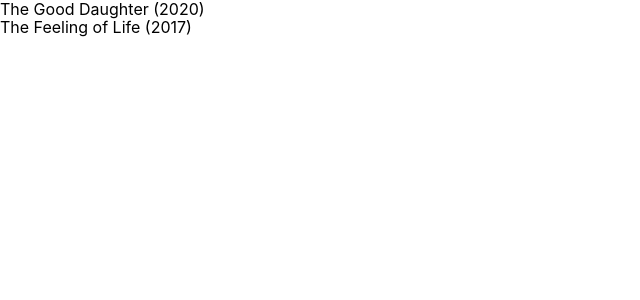
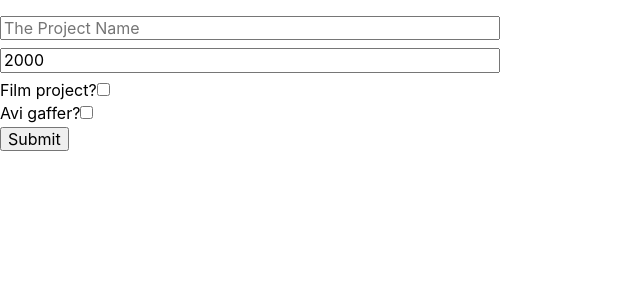
Before and after one commit to above-the-line/PRPsiteFrontEnd, a React (Create React App) app: page / in a window 1280 px wide. Shown: the top 300 px of the page, without its empty margins (0-640 px from the left). Built offline with nearby package versions, Linux system fonts and the light colour scheme.

Commit message:
Working GQL Mutation - likely a bug modifying avi_cinematographer parameter as well as avi_gaffer parameter for some reason

```diff
--- a/src/components/App.js
+++ b/src/components/App.js
@@ -1,9 +1,11 @@
 import React, { Component } from 'react'
-import ProjectList from './ProjectList';
+// import ProjectList from './ProjectList';
+import CreateProject from './CreateProject'
 
 class App extends Component {
   render() {
-    return < ProjectList />
+    return < CreateProject />
+
   }
 }
 
--- /dev/null
+++ b/src/components/CreateProject.js
@@ -0,0 +1,248 @@
+import React, { Component } from 'react'
+import { Mutation } from 'react-apollo'
+import gql from 'graphql-tag'
+
+
+// Apollo handles sending mutation to server
+// define the mutation and wrap your component
+// with the graphql container
+// (tagged template literal - a function that is passed as a parsed string)
+//
+// createProject is the actual mutation name
+// as defined in the schema.graphql file in the backend
+// in which I have defined the queries and mutations
+// that return custom types that cannot be autogenerated
+// by Prisma. And, in which, GraphQL Yoga injects as "type-def" variable
+// when it's GQL server is instatiated in the index.js file run by node
+const CREATE_PROJECT_MUTATION = gql`
+  mutation ArbitraryNameForMutationThatCreatesAProject(
+    $project_name: String!,
+    $project_year: Int!,
+    $film_project: Boolean,
+    $avi_roles_on_project: Avi_RolesCreateInput!,
+    $project_media: Media_ItemCreateInput,
+    $project_category: Project_CategoryCreateInput
+){ createProject (
+  	project_name: $project_name,
+    project_year: $project_year,
+    film_project: $film_project,
+    avi_roles_on_project: $avi_roles_on_project,
+    project_media: $project_media,
+    project_category: $project_category
+)
+ {
+    id
+    project_name
+    project_year
+    film_project
+    avi_roles_on_project{
+      avi_director
+      avi_gaffer
+      avi_cinematographer
+      avi_writer
+      avi_camera_operator
+      avi_lighting_technician
+      avi_front_end_dev
+      avi_back_end_dev
+      avi_full_stack_dev
+    }
+    project_media{
+      banner_image_url
+      video_url
+    }
+    project_category{
+      short_film
+      feature_film
+    }
+  }
+}
+`
+
+
+class CreateProject extends Component {
+// Set initial component state
+// default values that will be sent
+// by Apollo with the gql query, unless overridden below
+  state = {
+    project_name: '',
+    project_year: 2000,
+    film_project: false,
+    avi_roles_on_project:
+     {
+        avi_director: false,
+        avi_gaffer: false,
+        avi_cinematographer: false,
+        avi_writer: false,
+        avi_camera_operator: false,
+        avi_lighting_technician: false,
+        avi_front_end_dev: false,
+        avi_back_end_dev: false,
+        avi_full_stack_dev: false
+    },
+    project_category: {
+        short_film: false,
+        feature_film: false
+    },
+    project_media: {
+        banner_image_url: '',
+        video_url: ''
+    }
+  };
+
+
+  // If I defined handleInputChange as a regular function
+  // I would need to bind its state to props with a constructor
+  // however, if I use an arrow function, the anonymous function will
+  // bind its context to the caller's originating context automatically
+  avi_roles_handler = event => {
+    const target = event.target;
+    // boolean value assigned using conditional operator
+    // if event is emitted from a checkbox then
+    // make the checkbox true, if not, make it false
+    // without this it would be string values "true"/"flase"
+    const value = target.type === 'checkbox' ? target.checked : target.value;
+    const name = target.name;
+
+    // take previous state and overwrite the needed property
+    // EARLY TESTS SHOWED THAT FOR SOME REASON
+    // avi_cinematographer parameter also overwritten
+    // not sure why
+    this.setState( (state) => {
+      let updatedState = {
+          ...state.avi_roles_on_project,
+          [name]: value
+        }
+      let payload = {avi_roles_on_project: updatedState}
+      return payload;
+    });
+  };
+
+  film_project_handler = event => {
+    const target = event.target;
+    const value = target.type === 'checkbox' ? target.checked : target.value;
+    const name = target.name;
+
+    this.setState( state => {
+      let updatedState = {
+      ...state,
+      [name]: value
+      }
+      return updatedState;
+    });
+  }
+
+
+
+  render() {
+    // The parameters of the mutation that will be changed
+    // Destructuring the state object declared above
+    const { project_name,
+            project_year,
+            film_project,
+            avi_roles_on_project: {
+              avi_director,
+              avi_gaffer,
+              avi_cinematographer,
+              avi_writer,
+              avi_camera_operator,
+              avi_lighting_technician,
+              avi_front_end_dev,
+              avi_back_end_dev,
+              avi_full_stack_dev
+            },
+            project_category: {
+              short_film,
+              feature_film
+            },
+            project_media: {
+              banner_image_url,
+              video_url
+            }
+          } = this.state;
+    return (
+      <div>
+        <div className="flex flex-column mt3">
+          <input
+            className="mb2"
+            value={project_name}
+            onChange={e => this.setState({ project_name: e.target.value })}
+            type="text"
+            placeholder="The Project Name"
+          />
+          <input
+            className="mb2"
+            value={project_year}
+            onChange={e => this.setState({ project_year: e.target.value })}
+            type="text"
+            placeholder="The Year of the Project"
+          />
+          <label>
+            Film project?
+            <input
+              className="mb2"
+              value={film_project}
+              name="film_project"
+              onChange={this.film_project_handler}
+              type="checkbox"
+            />
+          </label>
+          <label>
+            Avi gaffer?
+            <input
+              className="mb2"
+              value={avi_gaffer}
+              name="avi_gaffer"
+              onChange={this.avi_roles_handler}
+              type="checkbox"
+            />
+          </label>
+        </div>
+
+        {/* wrap the button element with an Apollo <Mutation /> component
+          the button is presented as a "render prop function" result
+          and the gql query defined above CREATE_PROJECT_MUTATION is
+          passed as a prop */}
+        <Mutation mutation={CREATE_PROJECT_MUTATION}
+                  variables={
+                    { project_name,
+                      project_year,
+                      film_project,
+                      avi_roles_on_project: {
+                        avi_director,
+                        avi_gaffer,
+                        avi_cinematographer,
+                        avi_writer,
+                        avi_camera_operator,
+                        avi_lighting_technician,
+                        avi_front_end_dev,
+                        avi_back_end_dev,
+                        avi_full_stack_dev
+                      },
+                      project_category: {
+                        short_film,
+                        feature_film
+                      },
+                      project_media: {
+                        banner_image_url,
+                        video_url
+                      }
+                    }
+                  }
+        >
+          {/* To make the button execute the mutation, we
+          call the function that Apollo injects into the <Mutation />
+          component’s render prop function
+          inside the button's onClick event. */}
+          { postMutation => (
+            <button onClick={postMutation}>
+              Submit
+            </button>
+          )
+          }
+        </Mutation>
+      </div>
+    )
+  }
+}
+
+export default CreateProject
--- a/src/components/Project.js
+++ b/src/components/Project.js
@@ -1,11 +1,14 @@
 import React, { Component } from 'react'
 
+// The object properties are stated in the gql schema,
+// project_name is what is returned by the gql query
+// declared in ProjectList
 class Project extends Component {
   render() {
     return (
       <div>
         <div>
-          {this.props.project.name} ({this.props.project.year})
+          {this.props.project.project_name} ({this.props.project.project_year})
         </div>
       </div>
     )
--- a/src/components/ProjectList.js
+++ b/src/components/ProjectList.js
@@ -1,33 +1,56 @@
 import React, { Component } from 'react'
 import Project from './Project'
+import { Query } from 'react-apollo'
+import gql from 'graphql-tag'
+
+
+// This tagged template literal
+// is passing the string wrapped in backticks
+// to a gql function (which is defined
+// in graphql-tag module / dependency )
+// The returned string query is passed to
+// Apollo <Query /> component below as a prop
+const PROJECTS_QUERY = gql`
+    {
+      projects{
+        id
+        project_name
+        project_year
+        project_category{
+          short_film
+        }
+      }
+    }
+`
+
 
 
 
 class ProjectList extends Component {
   render() {
-    const ProjectsToRender = [
-        // Mock data, each entry must have an id field
-      {
-        id: '1',
-        name: 'The Good Daughter',
-        year: '2020',
-        url: 'https://www.prismagraphql.com',
-      },
-      {
-        id: '2',
-        name: 'The Feeling of Life',
-        year: '2017',
-        url: 'https://www.apollographql.com/docs/react/',
-      },
-    ]
+    // Query component provides us with
+    // "render prop function"
+    // which is why ProjectsToRender is
+    // returned as a function result
+    // it is returned from server call
+    return (
+      <Query query = {PROJECTS_QUERY}>
+          { ({ loading, error, data }) => {
+            if (loading) return <div>Fetching</div>
+            if (error) return <div>Error</div>
 
-    return (
-      <div>{ProjectsToRender.map(
-        // Sending these objects to props
-        // You must specify an id, and then pass the entire project object
-          project => <Project key={project.id}   project={project} />
-          )}
-      </div>
+            // This is the structure of the result of the GQL query
+            // which can be confirmed in the GQL playground
+            const ProjectsToRender = data.projects
+
+            return (
+                <div>
+                {ProjectsToRender.map(project => <Project key={project.id} project={project} />)}
+                </div>
+            )
+            }
+          }
+      </Query>
     )
   }
 }
```
Also changed, not shown: queries.gql (+92 -0 lines).
